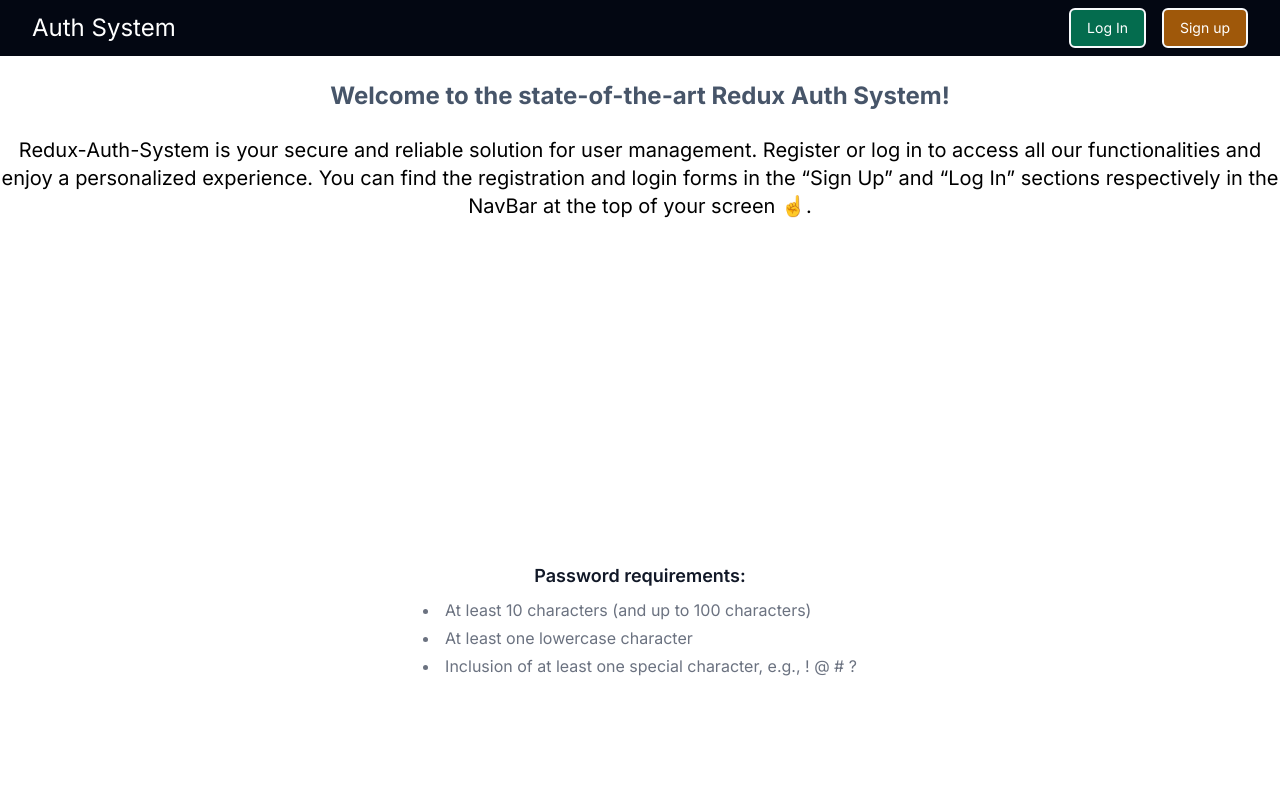
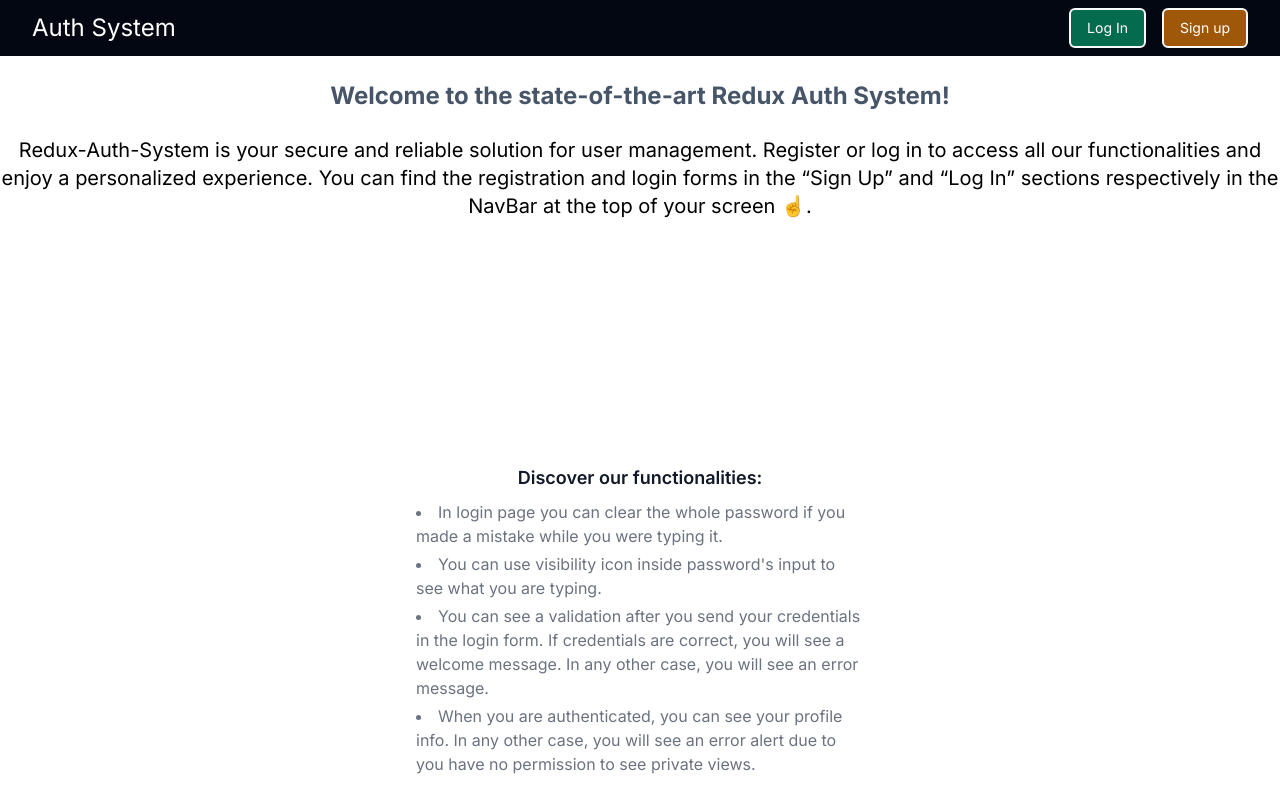
Before and after one commit to carlosdlacoste/redux-auth-app, a Next.js app: page / in a window 1280 px wide. Shown: the top 812 px of the page. Built offline with nearby package versions, Linux system fonts and the light colour scheme.

Commit message:
Add funcionalities descriptions in home page

```diff
--- a/src/app/page.js
+++ b/src/app/page.js
@@ -31,17 +31,20 @@ export default function Home() {
                 You can find the registration and login forms in the “Sign Up” and “Log In” sections respectively
                 in the NavBar at the top of your screen &#x261D;.
               </p>
-            <div className="flex flex-col h-screen justify-center items-center px-6 py-12">
-              <h2 className="mb-2 text-lg font-semibold text-gray-900 dark:text-white">Password requirements:</h2>
+            <div className="flex flex-col h-screen justify-center items-center px-6 py-6">
+              <h2 className="mb-2 text-lg font-semibold text-gray-900 dark:text-white">Discover our functionalities:</h2>
               <ul className="max-w-md space-y-1 text-gray-500 list-disc list-inside dark:text-gray-400">
                   <li>
-                      At least 10 characters (and up to 100 characters)
+                      In login page you can clear the whole password if you made a mistake while you were typing it.
                   </li>
                   <li>
-                      At least one lowercase character
+                      You can use visibility icon inside password's input to see what you are typing.
                   </li>
                   <li>
-                      Inclusion of at least one special character, e.g., ! @ # ?
+                      You can see a validation after you send your credentials in the login form. If credentials are correct, you will see a welcome message. In any other case, you will see an error message.
+                  </li>
+                  <li>
+                      When you are authenticated, you can see your profile info. In any other case, you will see an error alert due to you have no permission to see private views.
                   </li>
               </ul>
             </div>
```
